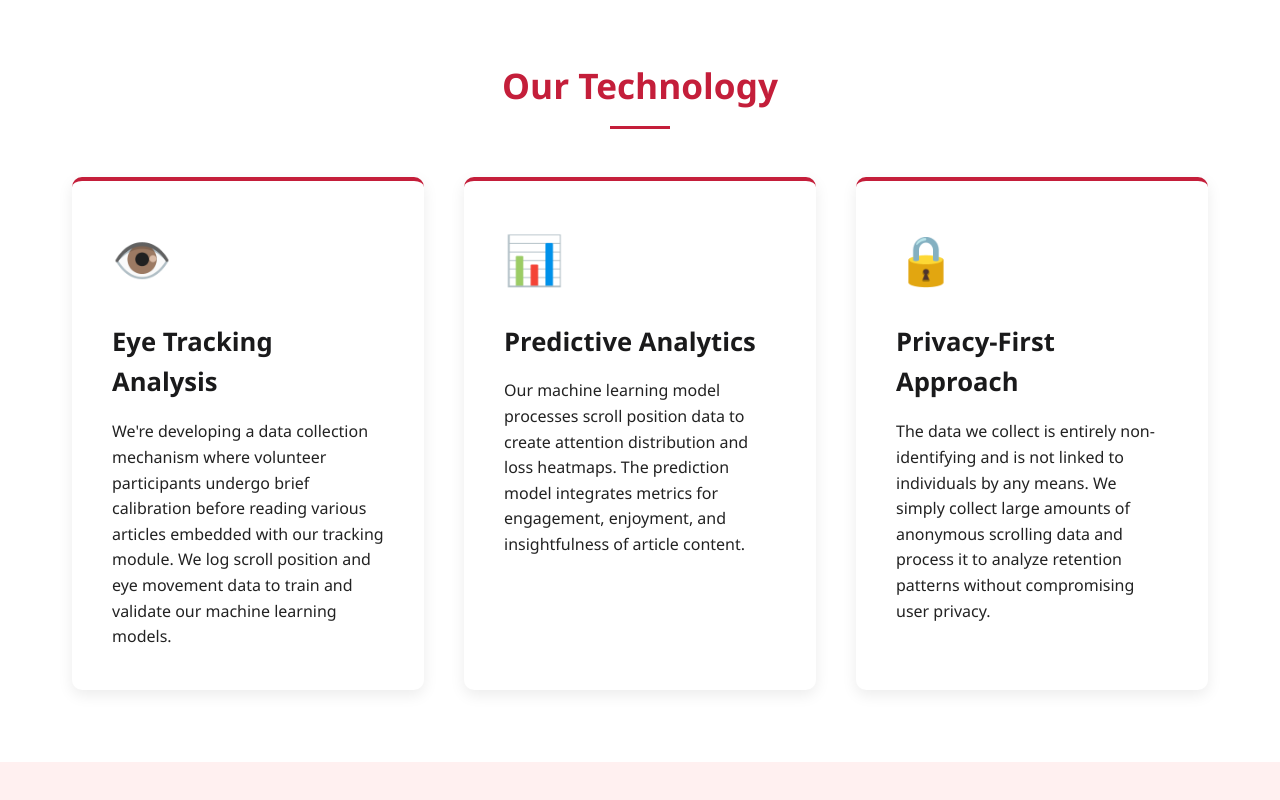
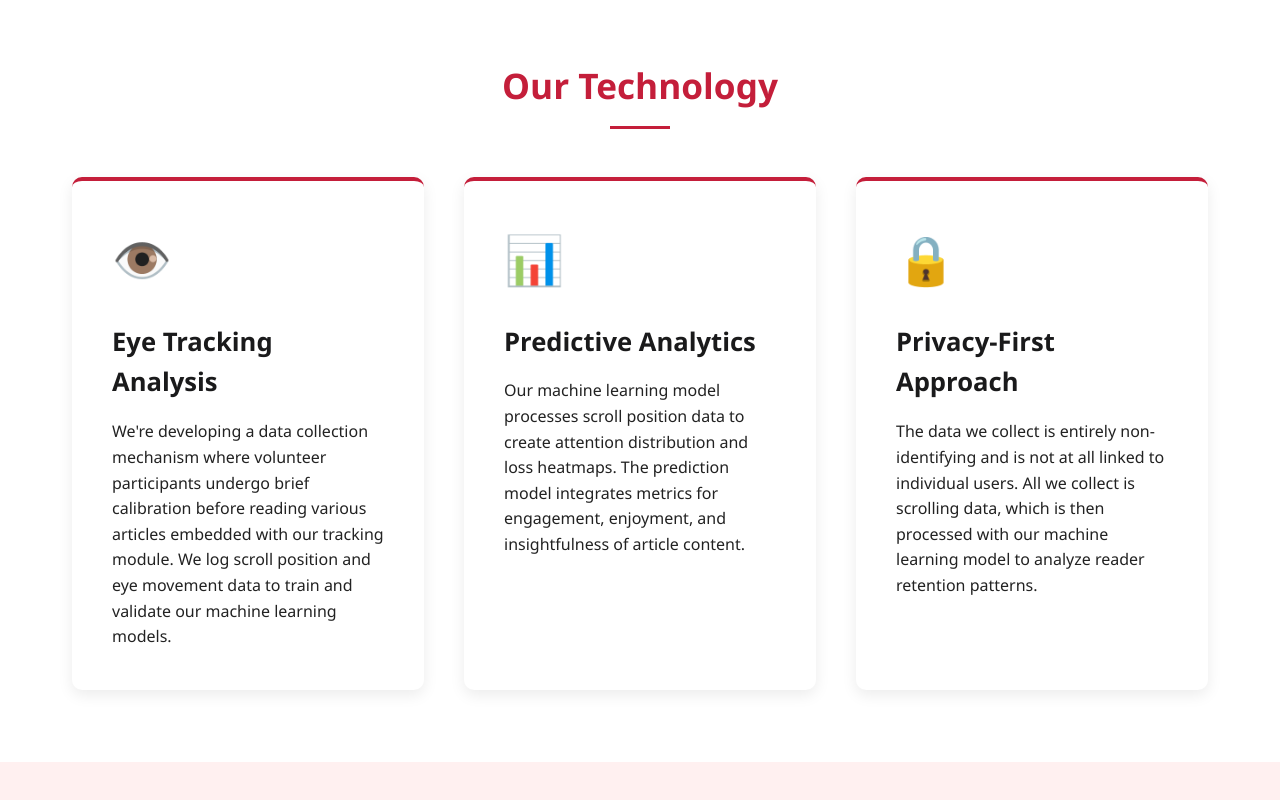
Before and after one commit to amarsbar/tactua-site, a plain HTML site: page readsight/index.html in a window 1280 px wide. Shown: the part 1438-2238 px from the top of the page. Drawn offline with Linux system fonts and the light colour scheme.

Commit message:
Update index.html

```diff
--- a/readsight/index.html
+++ b/readsight/index.html
@@ -305,7 +305,7 @@
                     <p>
                         Readsight is a pre-launch data-driven startup focused on improving journalism analytics through AI.
                         Our mission is to enhance the quality of journalism and shift users to engage more meaningfully with
-                        digital articles by making them better.
+                        digital articles.
                     </p>
                     <br>
                     <p>
@@ -436,9 +436,8 @@
                     <div class="feature-icon">🔒</div>
                     <h3 class="feature-title">Privacy-First Approach</h3>
                     <p>
-                        The data we collect is entirely non-identifying and is not linked to individuals by any means.
-                        We simply collect large amounts of anonymous scrolling data and process it to analyze retention patterns
-                        without compromising user privacy.
+                        The data we collect is entirely non-identifying and is not at all linked to individual users. All we collect is
+                        scrolling data, which is then processed with our machine learning model to analyze reader retention patterns.
                     </p>
                 </div>
             </div>
```
